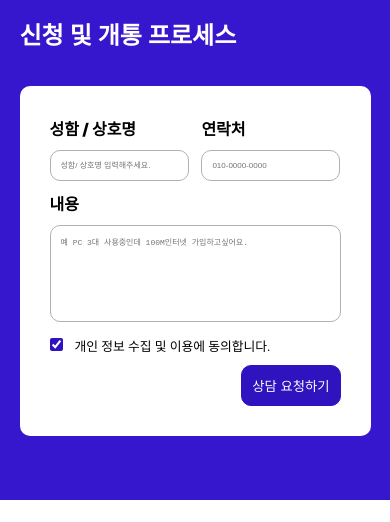
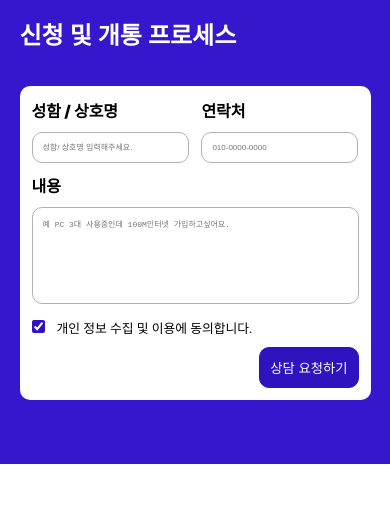
Before and after one commit to Fakhar-imran/Korean-telecom, a plain HTML site: page index.html in a window 390 px wide. Shown: the part 7396-7918 px from the top of the page. Drawn offline with Linux system fonts and the light colour scheme; a web font is replaced by a local one.

Commit message:
update form

```diff
--- a/style.css
+++ b/style.css
@@ -907,6 +907,9 @@ input[type="checkbox"] {
   input,textarea::placeholder {
   font-size: 0.5rem;
 }
+form{
+  padding: 12px;
+}
 }
 /* end of form section  */
 /* footer  */
```
